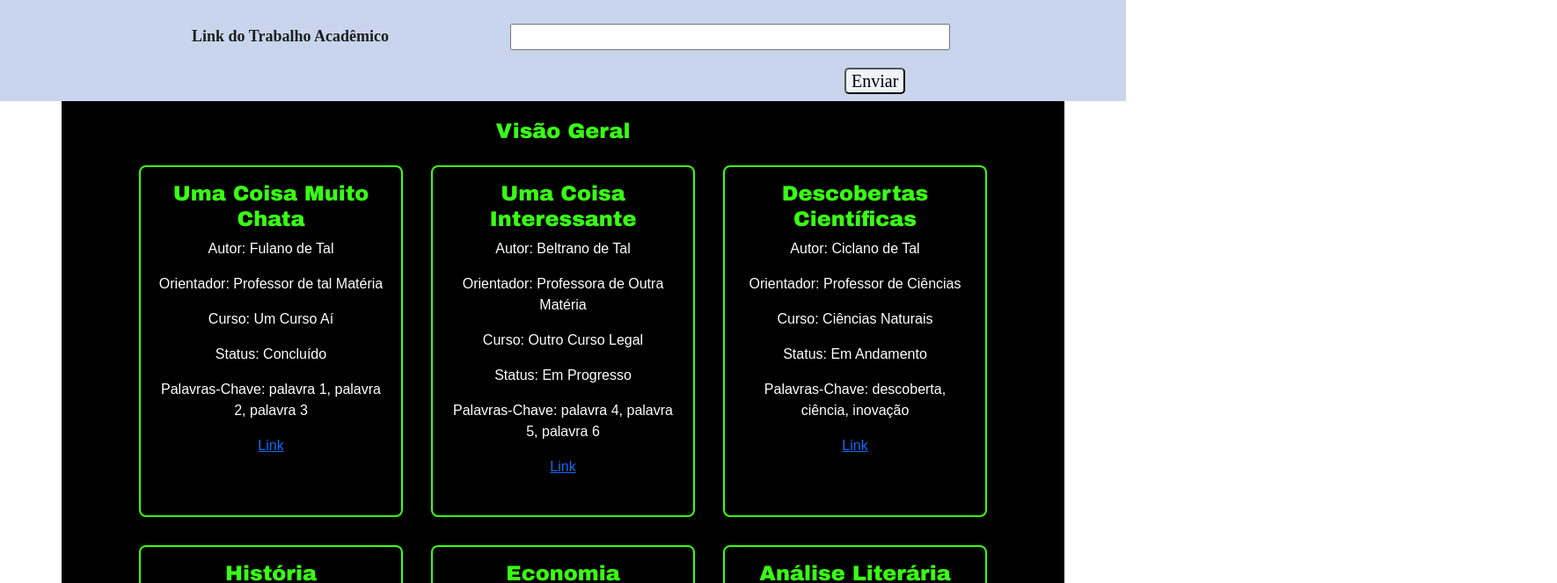
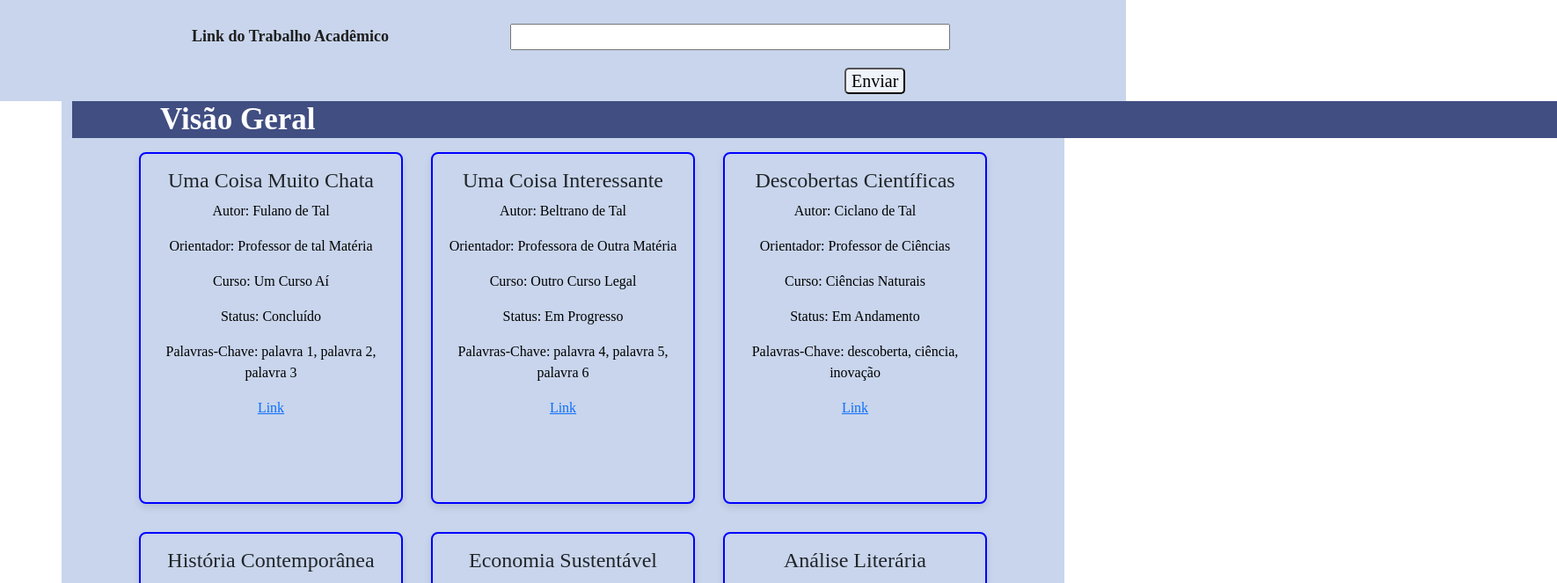
Before and after one commit to Juliana-Sartori/Sistema-de-gestao-de-trabalhos-acad-micos, a React (Create React App) app in the folder sistema-gta/: page / in a window 1280 px wide. Shown: the part 412-1075 px from the top of the page at 88% size, 1770 px wide, since content can reach past the window. Built offline with nearby package versions, Linux system fonts and the light colour scheme.

Commit message:
conformizacao das cores

```diff
--- a/sistema-gta/src/components/Listagem.js
+++ b/sistema-gta/src/components/Listagem.js
@@ -162,7 +162,7 @@ const vet = [
     conteudo: {
       url: "https://pubs.acs.org/journal/joceah",
     },
-    },{
+  }, {
     autor: "Juliana Oliveira",
     orientador: "Professor de Biologia",
     titulo: "Impacto Ambiental",
@@ -200,7 +200,7 @@ const vet = [
 const ObjetoCard = ({ objeto }) => {
   return (
     <div className="card" style={styles.card}>
-        <h3 style={styles.title}>{objeto.titulo}</h3>
+      <h3 style={styles.titleCard}>{objeto.titulo}</h3>
       <p style={styles.text}>Autor: {objeto.autor}</p>
       <p style={styles.text}>Orientador: {objeto.orientador}</p>
       <p style={styles.text}>Curso: {objeto.curso}</p>
@@ -247,11 +247,13 @@ const ObjetoCard = ({ objeto }) => {
 
 const styles = {
   container: {
-      fontFamily: 'Arial, sans-serif',
+    //fontFamily: 'Arial, sans-serif',
     textAlign: 'center',
-      backgroundColor: 'black',
-      color: 'white',
-      padding: '20px', // Adicione padding para afastar do limite da tela
+    backgroundColor: '#c8d5ec',
+    color: 'black',
+    //margin: 'auto',
+    fontFamily: "Poppins",
+    //padding: '20px', // Adicione padding para afastar do limite da tela
   },
   cardContainer: {
     display: 'flex',
@@ -259,33 +261,44 @@ const ObjetoCard = ({ objeto }) => {
     justifyContent: 'center',
   },
   card: {
-      border: '2px solid #39FF14',
+    border: '2px solid blue',
     borderRadius: '8px',
     padding: '16px',
     margin: '16px',
     width: '300px',
     height: '400px',
-      backgroundColor: 'black',
+    backgroundColor: '#c8d5ec',
     boxShadow: '0 4px 8px rgba(0, 0, 0, 0.1)',
   },
   title: {
-      fontFamily: 'Arial Black, sans-serif',
-      color: '#39FF14',
+    // fontFamily: 'Arial Black, sans-serif',
+    color: 'white',
+    // fontSize: '1.5em',
+    margin: 'auto',
+    paddingLeft: '100px',
+    fontSize: '35px',
+    backgroundColor: '#404e82',
+    width: '211vh',
+    fontFamily: "Poppins",
+    fontStyle: 'normal',
+    fontWeight: '700',
+    display: 'flex',
+    alignItems: 'center',
+    gap: '50vh'
+  },
+  titleCard: {
+    // fontFamily: 'Arial Black, sans-serif',
+    fontFamily: "Poppins",
+    //color: 'black',
     fontSize: '1.5em',
   },
   text: {
-      color: 'white',
+    color: 'black',
   },
   paginacao: {
     marginTop: '20px',
     display: 'flex',
     justifyContent: 'center',
-    },
-    // Adicione estilos para centralizar o botão e definir a cor verde
-    paginationButton: {
-      backgroundColor: '#39FF14',
-      color: 'black', // Ajuste a cor do texto conforme necessário
-      border: '1px solid #39FF14',
   },
 };
 
```
Lines whose indentation alone changed are shown as unchanged.
